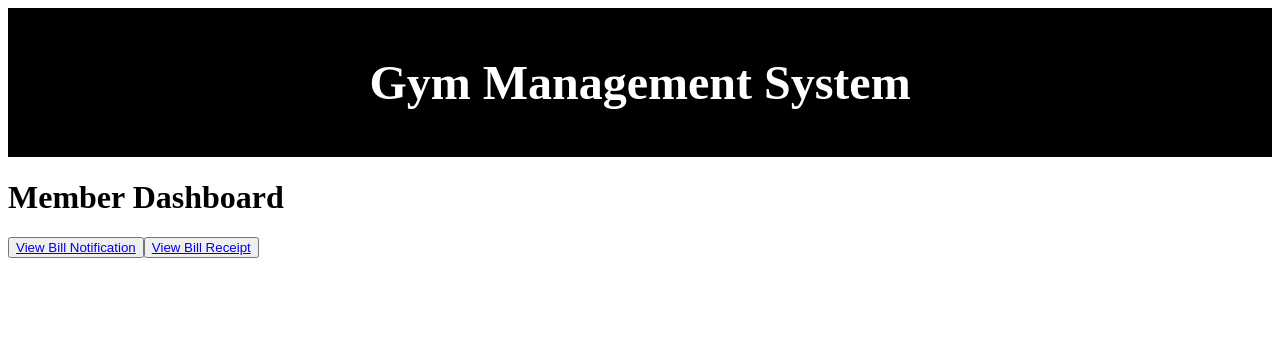
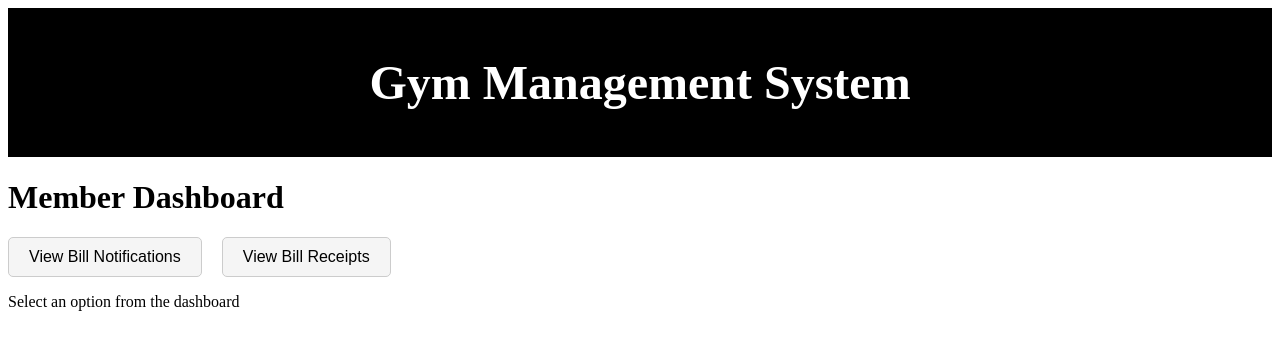
Before and after one commit to Anurag-Bachheti/gym-management-system-frontend, a React (Create React App) app: page /member-dashboard in a window 1280 px wide. Shown: the top 350 px of the page. Built offline with nearby package versions, Linux system fonts and the light colour scheme.

Commit message:
Payment Syastem added in frontend

```diff
--- a/package.json
+++ b/package.json
@@ -3,6 +3,7 @@
   "version": "0.1.0",
   "private": true,
   "dependencies": {
+    "axios": "^1.7.9",
     "cra-template": "1.2.0",
     "react": "^19.0.0",
     "react-dom": "^19.0.0",
--- a/src/AdminDashboardPage/AddMember.jsx
+++ b/src/AdminDashboardPage/AddMember.jsx
@@ -6,13 +6,15 @@ const AddMember = () => {
     email: '',
     phone: '',
     membershipStatus: 'active',
+    amountPaid: 'no', // Default to 'no'
+    nextPaymentDate: '', // New field
     membershipType: 'Monthly',
     createdAt: new Date().toISOString().split('T')[0], // Default to today's date
   });
 
-  const [setName] = useState("");
-  const [setAge] = useState("");
-  const [setEmail] = useState("");
+  // const [setName] = useState("");
+  // const [setAge] = useState("");
+  // const [setEmail] = useState("");
 
   const handleChange = (e) => {
     const { name, value } = e.target;
@@ -22,10 +24,6 @@ const AddMember = () => {
 
   const handleSubmit = async(e) => {
     e.preventDefault();
-    // console.log('Member Data:', formData);
-    // Here you would send the data to the backend
-
-
     try {
         const response = await fetch('http://localhost:5000/api/users', {
           method: 'POST',
@@ -37,9 +35,16 @@ const AddMember = () => {
 
         if (response.ok) {
           alert('Member added successfully');
-          setName('');
-          setAge('');
-          setEmail('');
+          setFormData({
+            name: '',
+            email: '',
+            phone: '',
+            membershipStatus: 'active',
+            membershipType: 'Monthly',
+            amountPaid: 'no',
+            nextPaymentDate: '',
+            createdAt: new Date().toISOString().split('T')[0],
+          });
         } else {
           const errorData = await response.json();
           console.error('Error:', errorData);
@@ -103,9 +108,32 @@ const AddMember = () => {
             value={formData.membershipType}
             onChange={handleChange}
           >
-            <option value="Monthly">Monthly</option>
+           <option value="Monthly">Monthly</option>
+            <option value="Quarterly">Quarterly</option>
+            <option value="Half-Yearly">Half-Yearly</option>
             <option value="Yearly">Yearly</option>
           </select>
+        </div>
+        <div>
+          <label>Amount Paid:</label>
+          <select
+            name="amountPaid"
+            value={formData.amountPaid}
+            onChange={handleChange}
+          >
+            <option value="yes">Yes</option>
+            <option value="no">No</option>
+          </select>
+        </div>
+        <div>
+          <label>Next Payment Date:</label>
+          <input
+            type="date"
+            name="nextPaymentDate"
+            value={formData.nextPaymentDate}
+            onChange={handleChange}
+            required
+          />
         </div>
         <div>
           <label>Created At:</label>
--- a/src/AdminDashboardPage/CreateBills.jsx
+++ b/src/AdminDashboardPage/CreateBills.jsx
@@ -1,11 +1,58 @@
-import React from "react";
+// import React, { useState } from 'react';
 
-function CreateBill(){
+// const CreateBill = () => {
+//   const [formData, setFormData] = useState({
+//     userId: '',
+//     membershipType: '',
+//     amount: '',
+//     issueDate: '',
+//     dueDate: '',
+//   });
 
-    return(
-        <>
-        <h1> Create Bill </h1>
-        </>
-    )
-}
-export default CreateBill;
+//   const handleChange = (e) => {
+//     setFormData({ ...formData, [e.target.name]: e.target.value });
+//   };
+
+//   const handleSubmit = async (e) => {
+//     e.preventDefault();
+//     try {
+//       const response = await axios.post('http://127.0.0.1:5000/api/bills/create', formData);
+//       alert('Bill created successfully!');
+//     } catch (error) {
+//       console.error('Error creating bill:', error);
+//     }
+//   };
+
+//   return (
+//     <form onSubmit={handleSubmit}>
+//       <label>
+//         Customer ID:
+//         <input type="text" name="userId" value={formData.userId} onChange={handleChange} />
+//       </label>
+//       <label>
+//         Membership Type:
+//         <select name="membershipType" value={formData.membershipType} onChange={handleChange}>
+//           <option value="">Select</option>
+//           <option value="Monthly">Monthly</option>
+//           <option value="Quarterly">Quarterly</option>
+//           <option value="Yearly">Yearly</option>
+//         </select>
+//       </label>
+//       <label>
+//         Amount:
+//         <input type="number" name="amount" value={formData.amount} onChange={handleChange} />
+//       </label>
+//       <label>
+//         Issue Date:
+//         <input type="date" name="issueDate" value={formData.issueDate} onChange={handleChange} />
+//       </label>
+//       <label>
+//         Due Date:
+//         <input type="date" name="dueDate" value={formData.dueDate} onChange={handleChange} />
+//       </label>
+//       <button type="submit">Create Bill</button>
+//     </form>
+//   );
+// };
+
+// export default CreateBill;
--- a/src/AdminDashboardPage/UpdateDeleteMember.jsx
+++ b/src/AdminDashboardPage/UpdateDeleteMember.jsx
@@ -11,6 +11,8 @@ const UpdateDeleteMember = () => {
     phone: "",
     membershipStatus: "active",
     membershipType: "Monthly",
+    amountPaid: "no",
+    nextPaymentDate: "",
     createdAt: "",
   });
 
@@ -47,6 +49,8 @@ const UpdateDeleteMember = () => {
       phone: member.phone || "",
       membershipStatus: member.membershipStatus || "active",
       membershipType: member.membershipType || "Monthly",
+      amountPaid: member.amountPaid || "no",
+      nextPaymentDate: member.nextPaymentDate || "",
       createdAt: member.createdAt ? member.createdAt.split("T")[0] : "",
     });
   };
@@ -196,6 +200,28 @@ const UpdateDeleteMember = () => {
                   </select>
                 </div>
                 <div style={styles.formGroup}>
+                  <label>Amount Paid</label>
+                  <select
+                    name="amountPaid"
+                    value={updatedMember.amountPaid}
+                    onChange={handleInputChange}
+                    disabled={!isEditable}
+                  >
+                    <option value="yes">Yes</option>
+                    <option value="no">No</option>
+                  </select>
+                </div>
+                <div style={styles.formGroup}>
+                  <label>Next Payment Date</label>
+                  <input
+                    type="date"
+                    name="nextPaymentDate"
+                    value={updatedMember.nextPaymentDate}
+                    onChange={handleInputChange}
+                    disabled={!isEditable}
+                  />
+                </div>
+                <div style={styles.formGroup}>
                   <label>Created At</label>
                   <input
                     type="date"
--- a/src/App.css
+++ b/src/App.css
@@ -1,4 +1,4 @@
-.App {
+/* .App {
   text-align: center;
 }
 
@@ -35,4 +35,4 @@
   to {
     transform: rotate(360deg);
   }
-}
+} */
--- a/src/App.js
+++ b/src/App.js
@@ -35,6 +35,7 @@ function App() {
         <Route path="/" element={<Dashboard />} />
 
         {/* Admin Dashoard routes */}
+        <Route path="/login" element={<Login />} />
         <Route path="/admin-dashboard" element={<AdminDashboard />}/>
         <Route path="/add-member" element={<AddMember />} />
         <Route path="/update-delete-member" element={<UpdateDeleteMember />} />
@@ -47,8 +48,9 @@ function App() {
 
         {/* MemberDashboard routes */}
         <Route path="/member-dashboard" element={<MemberDashboard />}>
-          <Route path="view-bill-notification" element={<ViewBillNotification />} />
-          <Route path="view-bill-receipt" element={<ViewBillReceipt />} />
+        <Route index element={<p>Select an option from the dashboard</p>} />
+        <Route path="view/billnotification" element={<ViewBillNotification />} />
+        <Route path="view/billreceipt" element={<ViewBillReceipt />} />
         </Route>
 
         {/* Other routes */}
@@ -56,7 +58,6 @@ function App() {
         <Route path="/user/search-records" element={<SearchRecord />} />
         <Route path="/user/view-details" element={<ViewDetail />} />
 
-        <Route path="/login" element={<Login />} />
         <Route path="/users-list" element={<UsersList />} />
       </Routes>
     </Router>
--- a/src/index.css
+++ b/src/index.css
@@ -1,4 +1,4 @@
-body {
+/* body {
   margin: 0;
   font-family: -apple-system, BlinkMacSystemFont, 'Segoe UI', 'Roboto', 'Oxygen',
     'Ubuntu', 'Cantarell', 'Fira Sans', 'Droid Sans', 'Helvetica Neue',
@@ -10,4 +10,4 @@ body {
 code {
   font-family: source-code-pro, Menlo, Monaco, Consolas, 'Courier New',
     monospace;
-}
+} */
--- a/src/pages/AdminDashboard.jsx
+++ b/src/pages/AdminDashboard.jsx
@@ -5,6 +5,7 @@ import { Link, useLocation } from 'react-router-dom';
 const AdminDashboard = () => {
   const location = useLocation();
   const email = location.state?.email;
+
 
   return (
     <div>
--- a/src/pages/Dashboard.jsx
+++ b/src/pages/Dashboard.jsx
@@ -92,8 +92,12 @@ const Dashboard = () => {
             <div>
               <h3>Member Dashboard</h3>
               <div style={styles.memberContainers}>
-              <button onClick={() => setActiveComponent('ViewBillReceipts')}>View Bill Receipts</button>
-              <button onClick={() => setActiveComponent('ViewBillNotifications')}>View Bill Notifications</button>
+                <button style={styles.button} onClick={() => setActiveComponent('ViewBillReceipts')}>
+                  View Bill Receipts
+                </button>
+                <button style={styles.button} onClick={() => setActiveComponent('ViewBillNotifications')}>
+                  View Bill Notifications
+                </button>
               </div>
               <div style={styles.componentContainer}>
                 {activeComponent === 'ViewBillReceipts' && <ViewBillReceipt />}
--- a/src/pages/Login.jsx
+++ b/src/pages/Login.jsx
@@ -15,17 +15,12 @@ const Login = ({ onLoginSuccess }) => {
       }
       localStorage.setItem('authToken', 'mock-jwt-token'); // Store token
       if (email === 'admin@example.com') {
-        navigate("/admin-dashboard", { state: { email, role: 'admin' } });
+        navigate(`/admin-dashboard?email=${email}&role=admin`);
       } else if (email === 'member@example.com') {
-        navigate("/member-dashboard", { state: { email, role: 'member' } });
+        navigate(`/member-dashboard?email=${email}&role=member`);
       } else {
-        navigate("/user-dashboard", { state: { email, role: 'user' } });
+        navigate(`/user-dashboard?email=${email}&role=user`);
       }
-
-      setEmail('');
-      setPassword('');
-    } else {
-      alert('Please fill in all fields');
     }
   };
 
--- a/src/pages/MemberDashboard.jsx
+++ b/src/pages/MemberDashboard.jsx
@@ -1,25 +1,42 @@
 import React from 'react';
-import { Link, Outlet } from 'react-router-dom';
+import { Outlet ,useNavigate } from 'react-router-dom';
 
-function MemberDashboard() {
-  // console.log("Member Dashboard is rendered!");
+const MemberDashboard = () => {
+  const navigate = useNavigate();
+
   return (
-    <div>
+    <div style={styles.container}>
       <h1>Member Dashboard</h1>
-      <div>
-        <button>
-          <Link to="view-bill-notification">View Bill Notification</Link>
+      <div style={styles.buttonContainer}>
+        <button style={styles.button} onClick={() => navigate('/member-dashboard/view/billnotification')}>
+          View Bill Notifications
         </button>
-        <button>
-          <Link to="view-bill-receipt">View Bill Receipt</Link>
+        <button style={styles.button} onClick={() => navigate('/member-dashboard/view/billreceipt')}>
+          View Bill Receipts
         </button>
       </div>
-      {/* Outlet for rendering child routes */}
-      <div>
-        <Outlet />
-      </div>
+      <Outlet /> {/* This renders the child routes */}
     </div>
   );
-}
+};
+
+const styles = {
+  memberContainers: {
+    padding: '20px',
+  },
+  buttonContainer: {
+    display: 'flex',
+    gap: '20px',
+    marginTop: '20px',
+  },
+  button: {
+    padding: '10px 20px',
+    fontSize: '16px',
+    border: '1px solid #ccc',
+    borderRadius: '5px',
+    cursor: 'pointer',
+    backgroundColor: '#f5f5f5',
+  },
+};
 
 export default MemberDashboard;
```
Also changed, not shown: 1 other file (tests, documents, lock files or other folders). Lines whose indentation alone changed are shown as unchanged.
